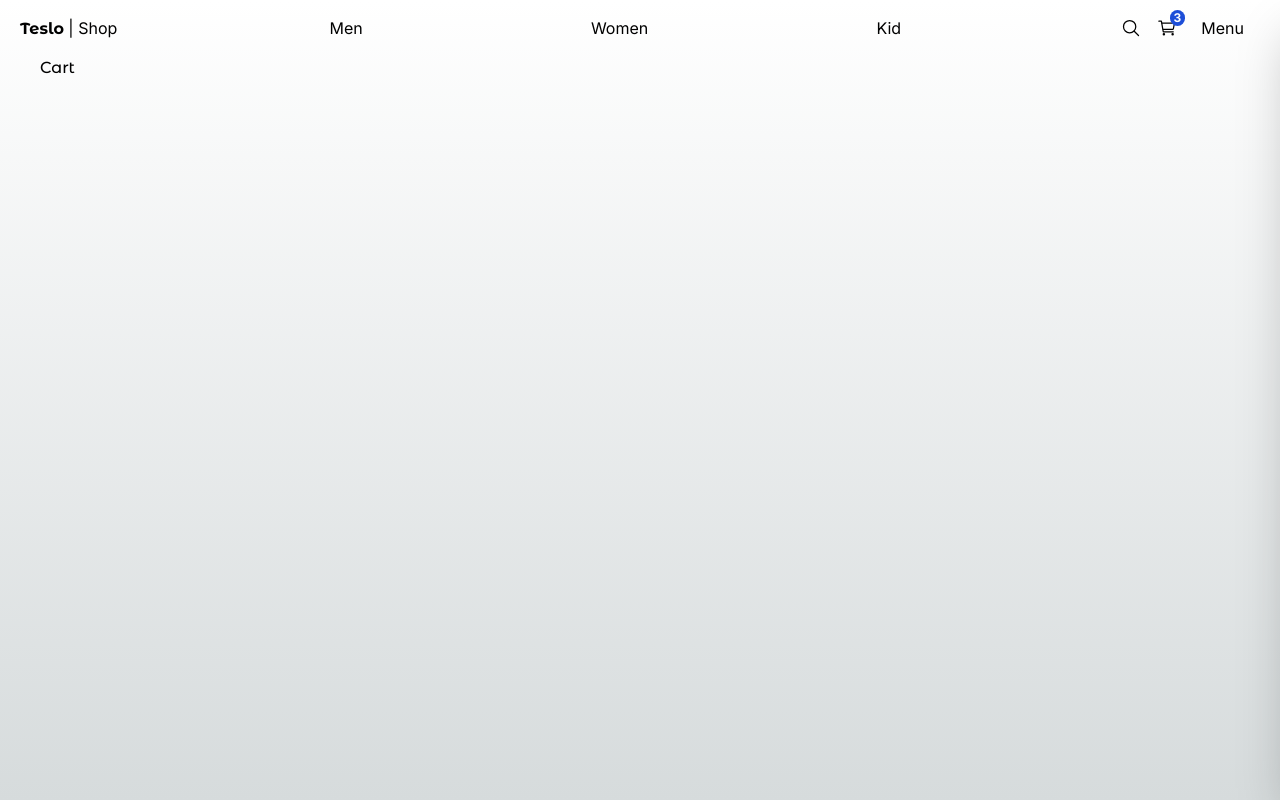
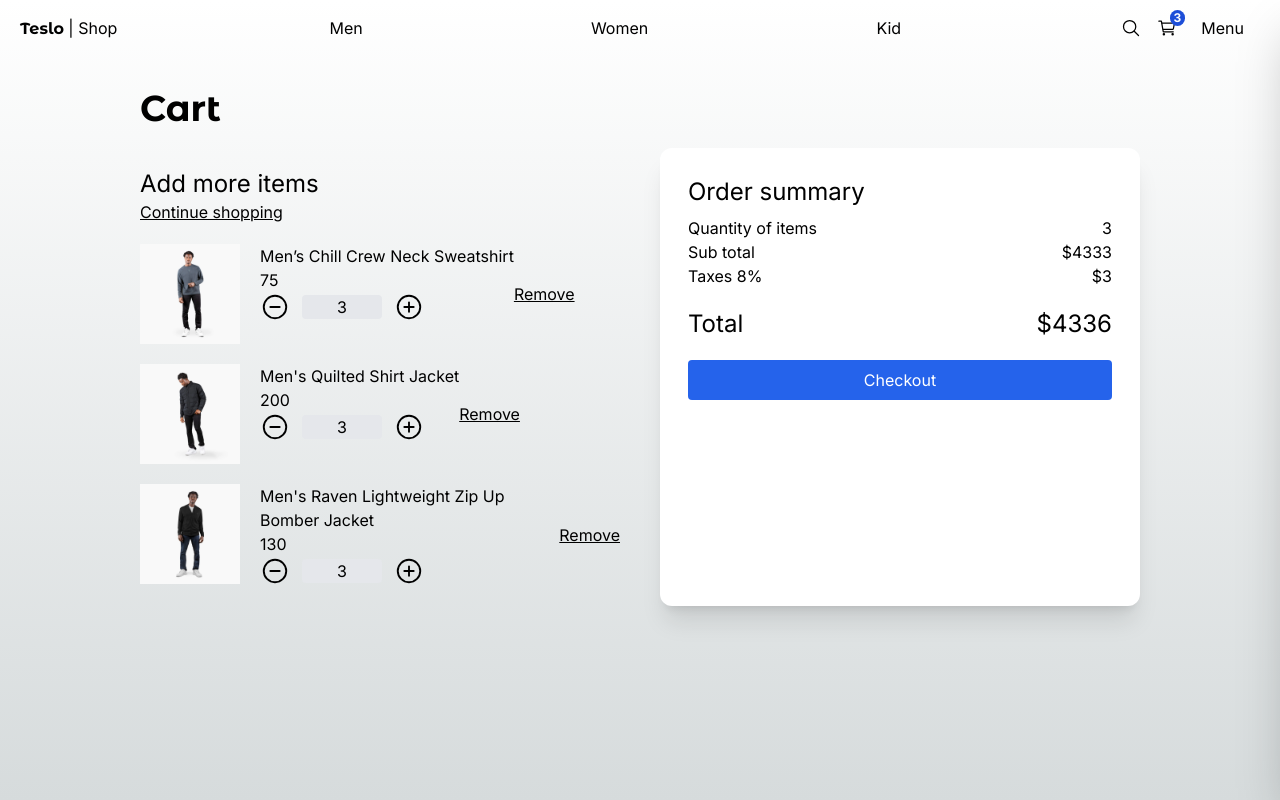
Before and after one commit to brandonjcg/teslo-shop, a Next.js app: page /cart in a window 1280 px wide. Built offline with nearby package versions, Linux system fonts and the light colour scheme.

Commit message:
feat(components): :sparkles: create CartPage component

```diff
--- a/src/app/(shop)/cart/page.tsx
+++ b/src/app/(shop)/cart/page.tsx
@@ -1,9 +1,79 @@
-import { monsserat } from '@/fonts';
+import Link from 'next/link';
+import { QuantitySelector, Title } from '@/components';
+import { initialData } from '@/seed';
+import Image from 'next/image';
+
+const productsInCart = [
+  initialData.products[0],
+  initialData.products[1],
+  initialData.products[2],
+];
 
 export default function CartPage() {
   return (
-    <main>
-      <h1 className={monsserat.className}>Cart</h1>
-    </main>
+    <div className="flex justify-center items-center mb-72 px-10 sm:px-0">
+      <div className="flex flex-col w-[1000px]">
+        <Title title="Cart" />
+        <div className="grid grid-cols-1 sm:grid-cols-2 gap-10">
+          {/* carrito */}
+          <div className="flex flex-col mt-5">
+            <span className="text-2xl">Add more items</span>
+            <Link href="/" className="underline mb-5">
+              Continue shopping
+            </Link>
+
+            {/* items */}
+            {productsInCart.map((product) => (
+              <div key={product.slug} className="flex mb-5">
+                <Image
+                  src={`/products/${product.images[0]}`}
+                  width={100}
+                  height={100}
+                  alt={product.title}
+                  className="mr-5"
+                  style={{
+                    width: '100px',
+                    height: '100px',
+                  }}
+                />
+                <div>
+                  <p>{product.title}</p>
+                  <p>{product.price}</p>
+                  <QuantitySelector quantity={3} />
+                </div>
+
+                <button className="underline">Remove</button>
+              </div>
+            ))}
+          </div>
+
+          {/* sumary */}
+          <div className="bg-white rounded-xl shadow-xl p-7">
+            <h2 className="text-2xl mb-2">Order summary</h2>
+            <div className="grid grid-cols-2">
+              <span>Quantity of items</span>
+              <span className="text-right">3</span>
+
+              <span>Sub total</span>
+              <span className="text-right">$4333</span>
+
+              <span>Taxes 8%</span>
+              <span className="text-right">$3</span>
+
+              <span className="mt-5 text-2xl">Total</span>
+              <span className="mt-5 text-2xl text-right">$4336</span>
+            </div>
+            <div className="mt-5 mb-2 w-full">
+              <Link
+                className="flex btn-primary justify-center"
+                href="/checkout/address"
+              >
+                Checkout
+              </Link>
+            </div>{' '}
+          </div>
+        </div>
+      </div>
+    </div>
   );
 }
--- a/src/components/ui/TopMenu.tsx
+++ b/src/components/ui/TopMenu.tsx
@@ -49,7 +49,7 @@ export const TopMenu = () => {
         <Link href="/search" className="mx-2">
           <IoSearchOutline className="w-5 h-5" />
         </Link>
-        <Link href="/card" className="mx-2">
+        <Link href="/cart" className="mx-2">
           <div className="relative">
             <span className="absolute text-xs rounded-full px-1 font-bold -top-2 -right-2 bg-blue-700 text-white">
               3
```
